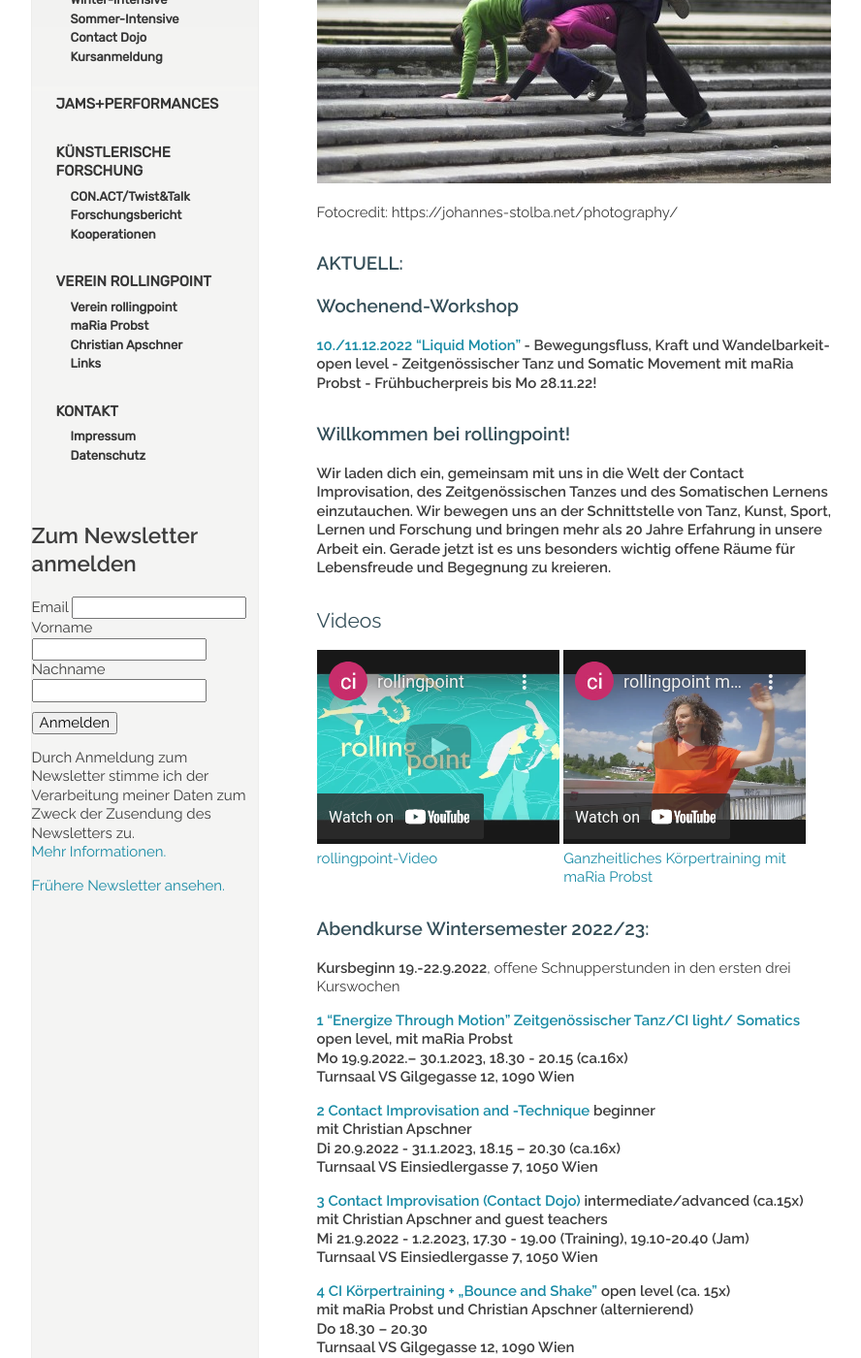
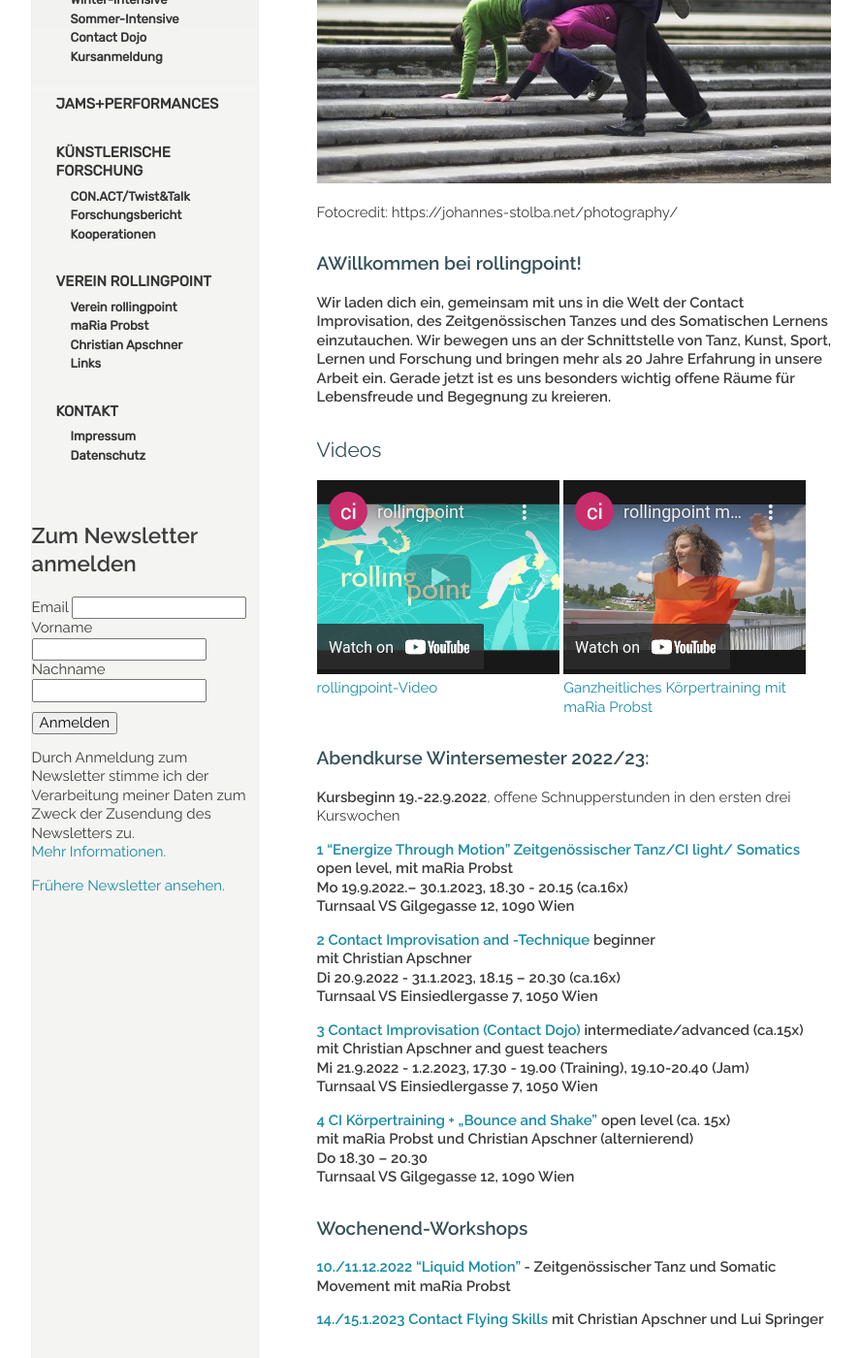
Before and after one commit to manulari/rollingpointat, a Jekyll site: the page built from _pages_de/index.md, in a window 1280 px wide and 1400 px high, scrolled down 373 px. Shown: the whole window at 97% size, without its empty margins (152-1040 px from the left). Built offline with Jekyll 4.4.1, drawn with Linux system fonts in a browser that asks for light colours; comment, search, counter and statistics services are not loaded; some of the changed text lies outside the part shown.

Commit message:
Update page (de) “index”

```diff
--- a/_pages_de/index.md
+++ b/_pages_de/index.md
@@ -9,13 +9,7 @@ other_lang: /en/
 
 Fotocredit: https://johannes-stolba.net/photography/
 
-### A﻿KTUELL:
-
-### Wochenend-Workshop
-
-[](/workshops#bodywork)**[10./11.12.2022 "Liquid Motion"](workshops) - Bewegungsfluss, Kraft und Wandelbarkeit- open level - Zeitgenössischer Tanz und Somatic Movement mit maRia Probst - F﻿rühbucherpreis bis Mo 28.11.22!**
-
-### Willkommen bei rollingpoint!
+### AWillkommen bei rollingpoint!
 
 **Wir laden dich ein, gemeinsam mit uns in die Welt der Contact Improvisation, des Zeitgenössischen Tanzes und des Somatischen Lernens einzutauchen. Wir bewegen uns an der Schnittstelle von Tanz, Kunst, Sport, Lernen und Forschung und bringen mehr als 20 Jahre Erfahrung in unsere Arbeit ein. Gerade jetzt ist es uns besonders wichtig offene Räume für Lebensfreude und Begegnung zu kreieren.**
 
```
Also changed, not shown: other parts of _pages_de/index.md (+1 -1 lines).
